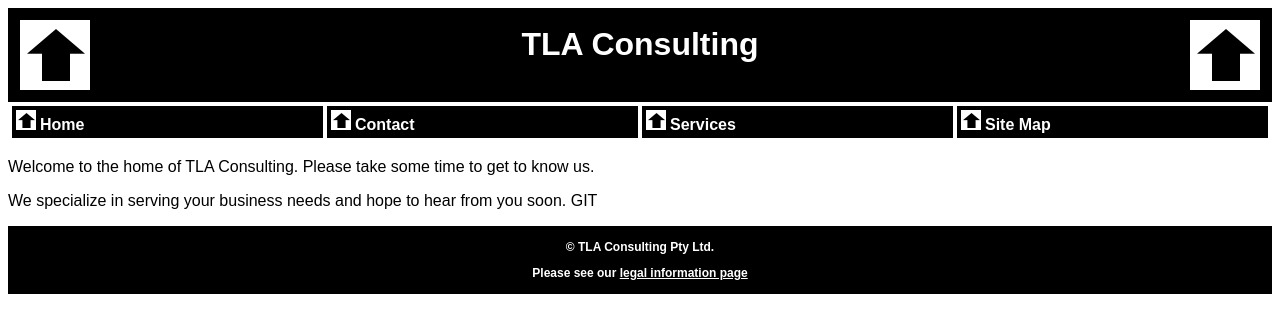
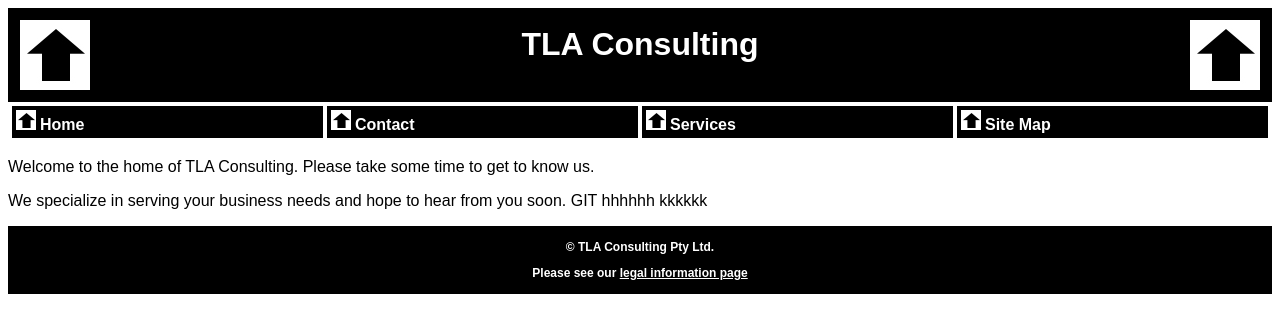
Before and after one commit to sukiasyan/bob, a PHP site: page /home.php in a window 1280 px wide. Shown: the top 333 px of the page. Run offline with PHP 8.4, Linux system fonts and the light colour scheme.

Commit message:
11111111111111

```diff
--- a/home.php
+++ b/home.php
@@ -6,7 +6,8 @@ require('header.php');
 	get to know us.</p>
 
 <p>We specialize in serving your business needs and hope to hear
-	from you soon. GIT</p>
+	from you soon. GIT hhhhhh
+kkkkkk</p>
 <?php
 require('footer.php');
 
```
